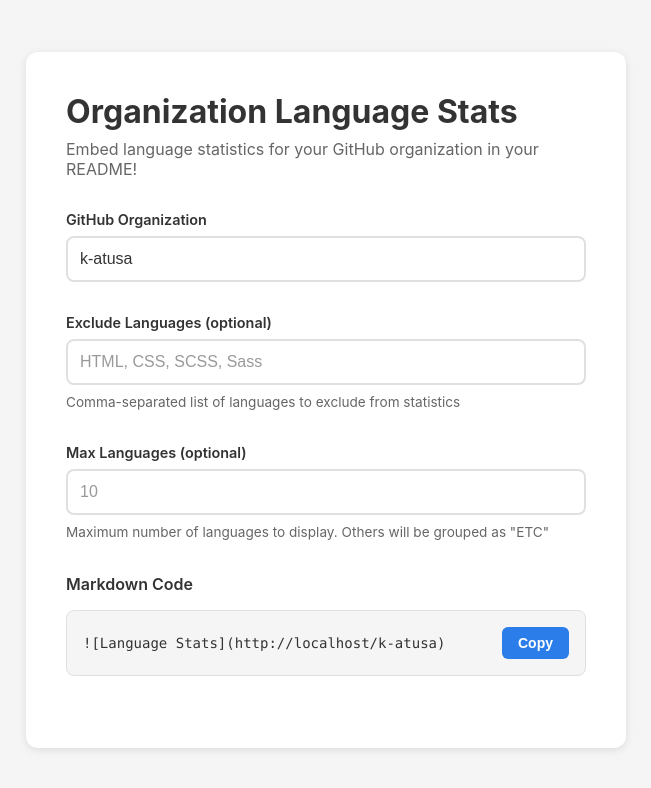
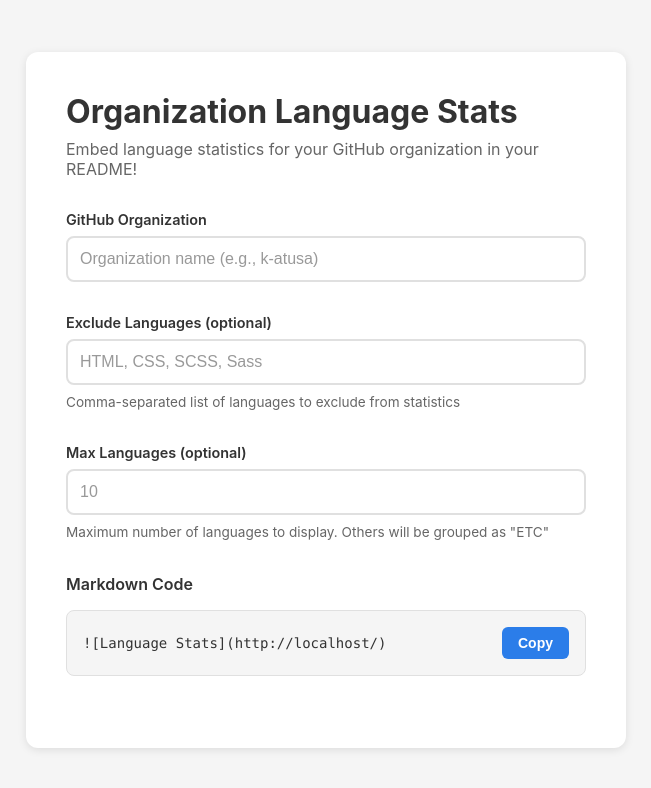
Before and after one commit to k-atusa/organization-language-readme-stats, a Next.js app: page / in a window 1280 px wide. Shown: the top 788 px of the page, without its empty margins (314-965 px from the left). Built offline with nearby package versions, Linux system fonts and the light colour scheme.

Commit message:
fix: update default organization name placeholder for clarity

```diff
--- a/app/page.tsx
+++ b/app/page.tsx
@@ -3,7 +3,7 @@
 import { useState } from 'react';
 
 export default function HomePage() {
-  const [org, setOrg] = useState('k-atusa');
+  const [org, setOrg] = useState('');
   const [excludeLanguages, setExcludeLanguages] = useState('');
   const [maxLanguages, setMaxLanguages] = useState('');
   const [copied, setCopied] = useState(false);
@@ -50,7 +50,7 @@ export default function HomePage() {
             type="text"
             value={org}
             onChange={(e) => setOrg(e.target.value)}
-            placeholder="organization-name"
+            placeholder="Organization name (e.g., k-atusa)"
           />
         </div>
 
```
